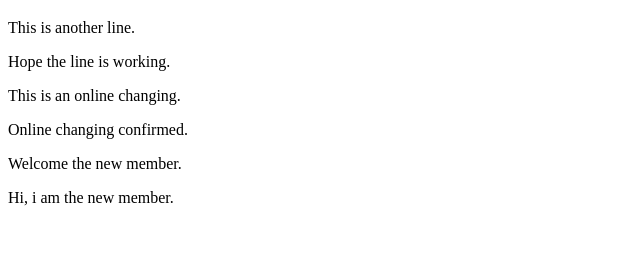
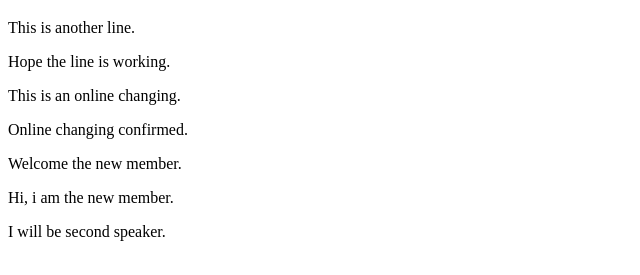
Before and after one commit to TecMonkey/GItTest, a plain HTML site: page index.html in a window 1280 px wide. Shown: the part 61-336 px from the top of the page, without its empty margins (0-640 px from the left). Drawn offline with Linux system fonts and the light colour scheme.

Commit message:
Second
I will be second speaker.

```diff
--- a/index.html
+++ b/index.html
@@ -11,5 +11,6 @@
 	<p>Online changing confirmed.</p>
 	<p>Welcome the new member.</p>
 	<p>Hi, i am the new member.</p>
+	<p>I will be second speaker.</p>
 </body>
 </html>
```
